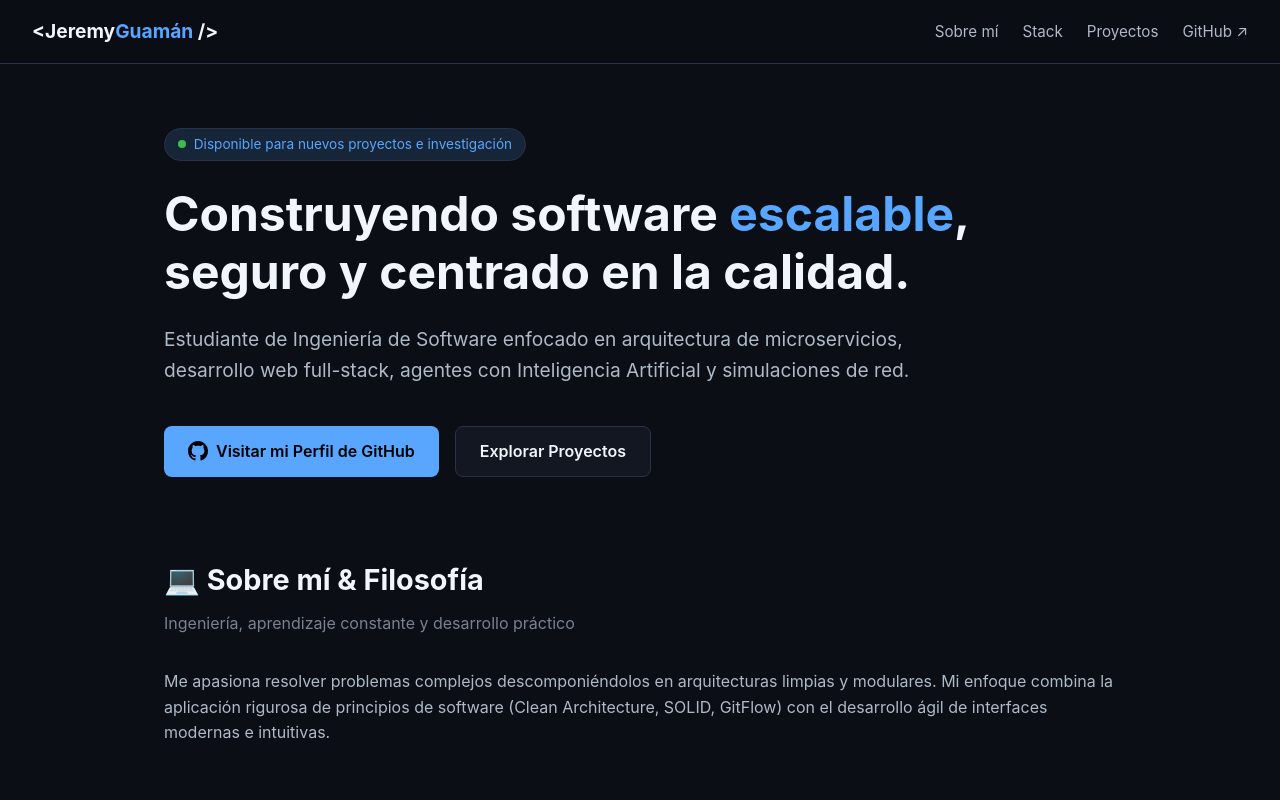
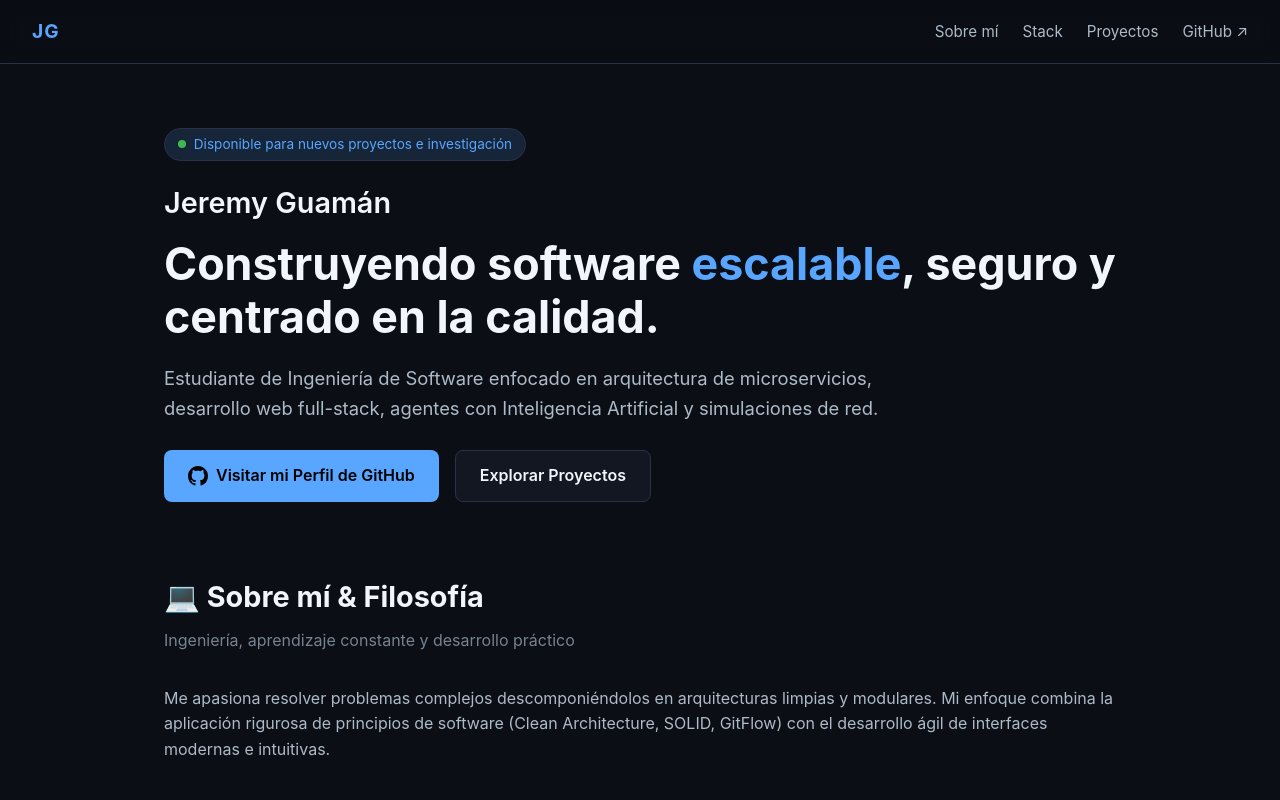
Before and after one commit to levi06516-ui/levi06516-ui.github.io, a plain HTML site: page index.html in a window 1280 px wide. Shown: the top 800 px of the page. Drawn offline with Linux system fonts and the light colour scheme.

Commit message:
Refactor index.html for layout and content updates
Updated logo display, adjusted font sizes, and modified layout spacing. Changed footer text to reflect publication on GitHub Pages.

```diff
--- a/index.html
+++ b/index.html
@@ -49,11 +49,8 @@
     .logo {
       font-weight: 700;
       font-size: 1.2rem;
-      color: var(--text-bright);
-    }
-
-    .logo span {
       color: var(--accent);
+      letter-spacing: 1px;
     }
 
     .nav-links {
@@ -80,7 +77,7 @@
       padding: 0 1.5rem;
       display: flex;
       flex-direction: column;
-      gap: 1.5rem;
+      gap: 1.2rem;
     }
 
     .badge-status {
@@ -103,8 +100,15 @@
       border-radius: 50%;
     }
 
+    .user-name {
+      font-size: 1.8rem;
+      color: var(--text-bright);
+      font-weight: 600;
+      margin-bottom: -0.5rem;
+    }
+
     h1 {
-      font-size: 3rem;
+      font-size: 2.8rem;
       color: var(--text-bright);
       line-height: 1.2;
     }
@@ -114,14 +118,14 @@
     }
 
     .hero p {
-      font-size: 1.2rem;
+      font-size: 1.15rem;
       max-width: 750px;
     }
 
     .cta-buttons {
       display: flex;
       gap: 1rem;
-      margin-top: 1rem;
+      margin-top: 0.5rem;
       flex-wrap: wrap;
     }
 
@@ -166,7 +170,7 @@
     }
 
     section {
-      margin-top: 5rem;
+      margin-top: 4.5rem;
     }
 
     .section-title {
@@ -270,7 +274,7 @@
       text-decoration: underline;
     }
 
-    /* Personal Timeline / Hitos */
+    /* Personal Timeline */
     .timeline {
       border-left: 2px solid var(--border);
       padding-left: 1.5rem;
@@ -320,7 +324,7 @@
 
   <!-- Navegación -->
   <nav>
-    <div class="logo">&lt;Jeremy<span>Guamán</span> /&gt;</div>
+    <div class="logo">JG</div>
     <ul class="nav-links">
       <li><a href="#sobre-mi">Sobre mí</a></li>
       <li><a href="#skills">Stack</a></li>
@@ -334,10 +338,15 @@
     <div class="badge-status">
       <span class="dot"></span> Disponible para nuevos proyectos e investigación
     </div>
+
+    <!-- Nombre presentado abajo en lugar de la barra superior -->
+    <h2 class="user-name">Jeremy Guamán</h2>
+
     <h1>Construyendo software <span>escalable</span>, seguro y centrado en la calidad.</h1>
     <p>
       Estudiante de Ingeniería de Software enfocado en arquitectura de microservicios, desarrollo web full-stack, agentes con Inteligencia Artificial y simulaciones de red.
     </p>
+
     <div class="cta-buttons">
       <a href="https://github.com/levi06516-ui" target="_blank" class="btn btn-primary">
         <svg width="20" height="20" viewBox="0 0 16 16" fill="currentColor">
@@ -487,7 +496,7 @@
   </main>
 
   <footer>
-    <p>© Jeremy Guamán — Diseñado & Desarrollado en GitHub Pages</p>
+    <p>© Jeremy Guamán — Publicado en GitHub Pages</p>
   </footer>
 
 </body>
```
